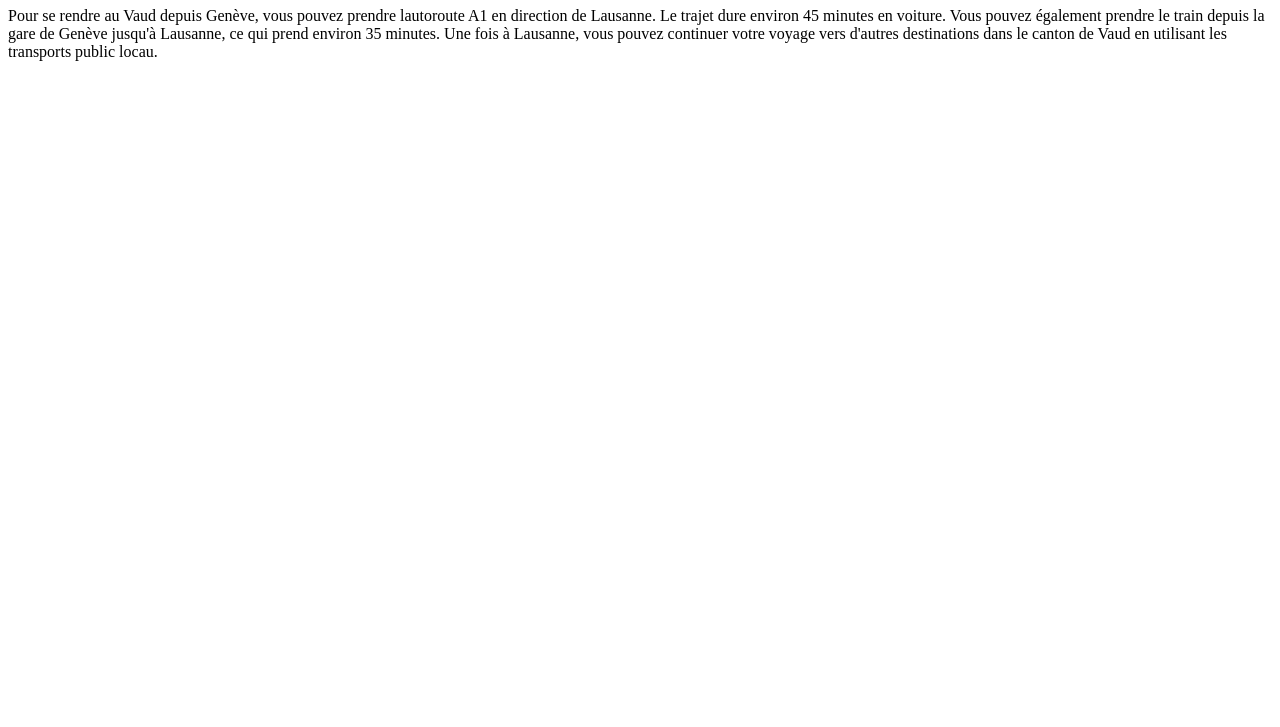
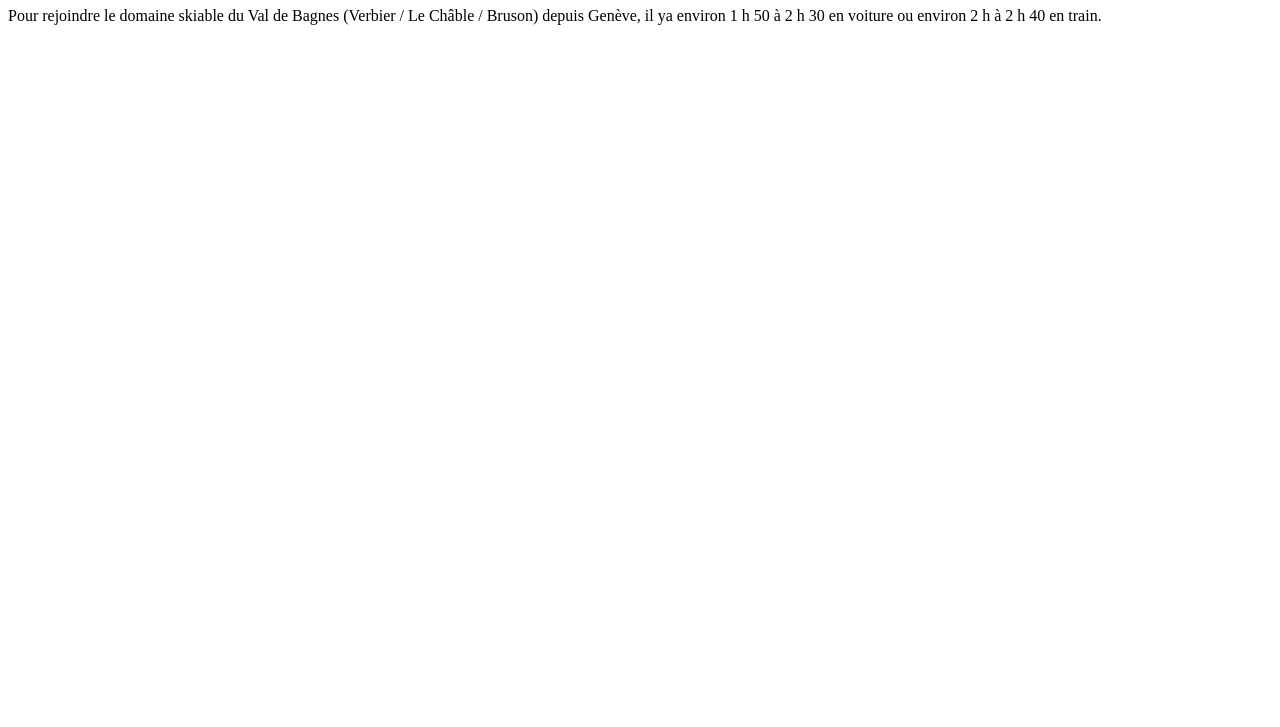
Before and after one commit to OrlanKakulya/UE4, a plain HTML site: page acces.html in a window 1280 px wide. Shown: the part 73-800 px from the top of the page. Drawn offline with Linux system fonts and the light colour scheme.

Commit message:
jai changer lintroduiction

```diff
--- a/acces.html
+++ b/acces.html
@@ -10,10 +10,9 @@
 <body>
     <header>
         <h1>Comment aller au val de bagne depuis Genève ?</h1>
-         <p>Pour se rendre au Vaud depuis Genève, vous pouvez prendre lautoroute A1 en direction de Lausanne. Le trajet
-            dure environ 45 minutes en voiture. Vous pouvez également prendre le train depuis la gare de Genève jusqu'à
-            Lausanne, ce qui prend environ 35 minutes. Une fois à Lausanne, vous pouvez continuer votre voyage vers
-            d'autres destinations dans le canton de Vaud en utilisant les transports public locau.</p>
+        <p>
+            Pour rejoindre le domaine skiable du Val de Bagnes (Verbier / Le Châble / Bruson) depuis Genève, il ya
+            environ 1 h 50 à 2 h 30 en voiture ou environ 2 h à 2 h 40 en train.</p>
     </header>
     <main>
 
```
